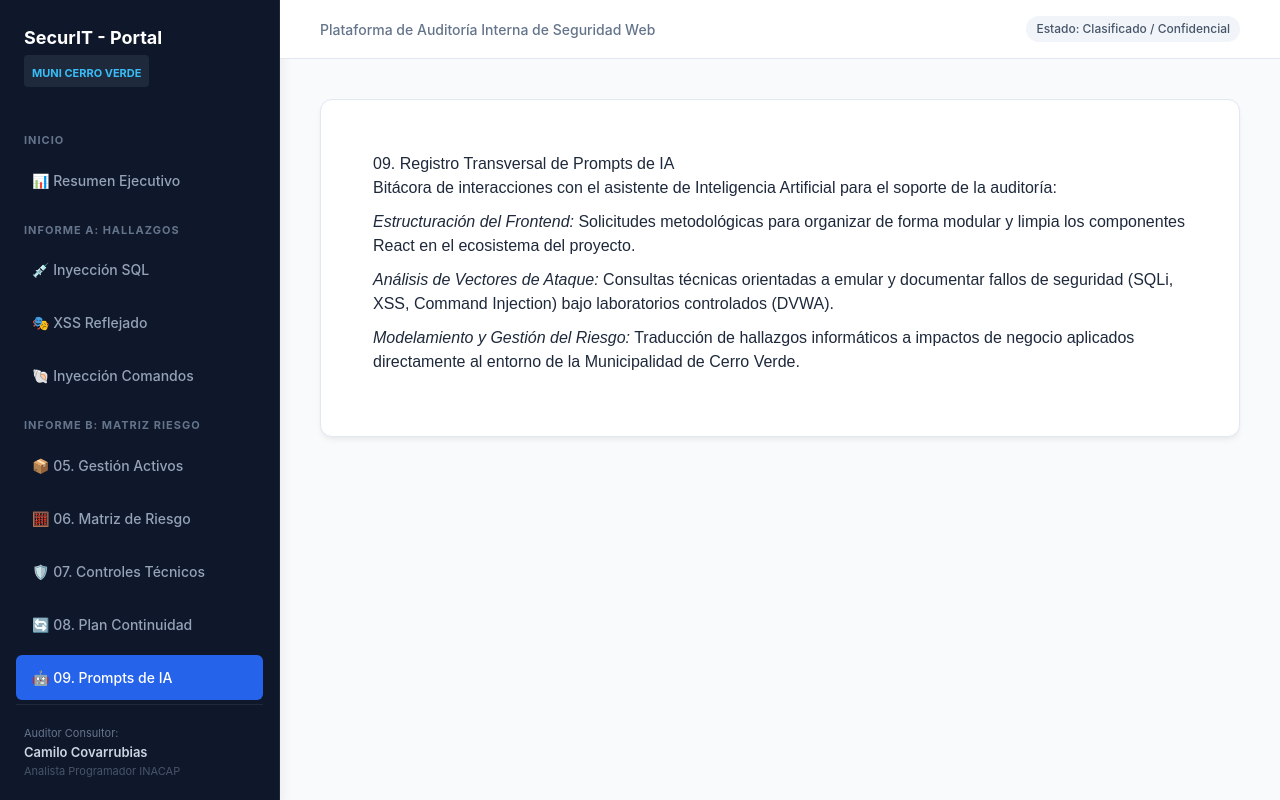
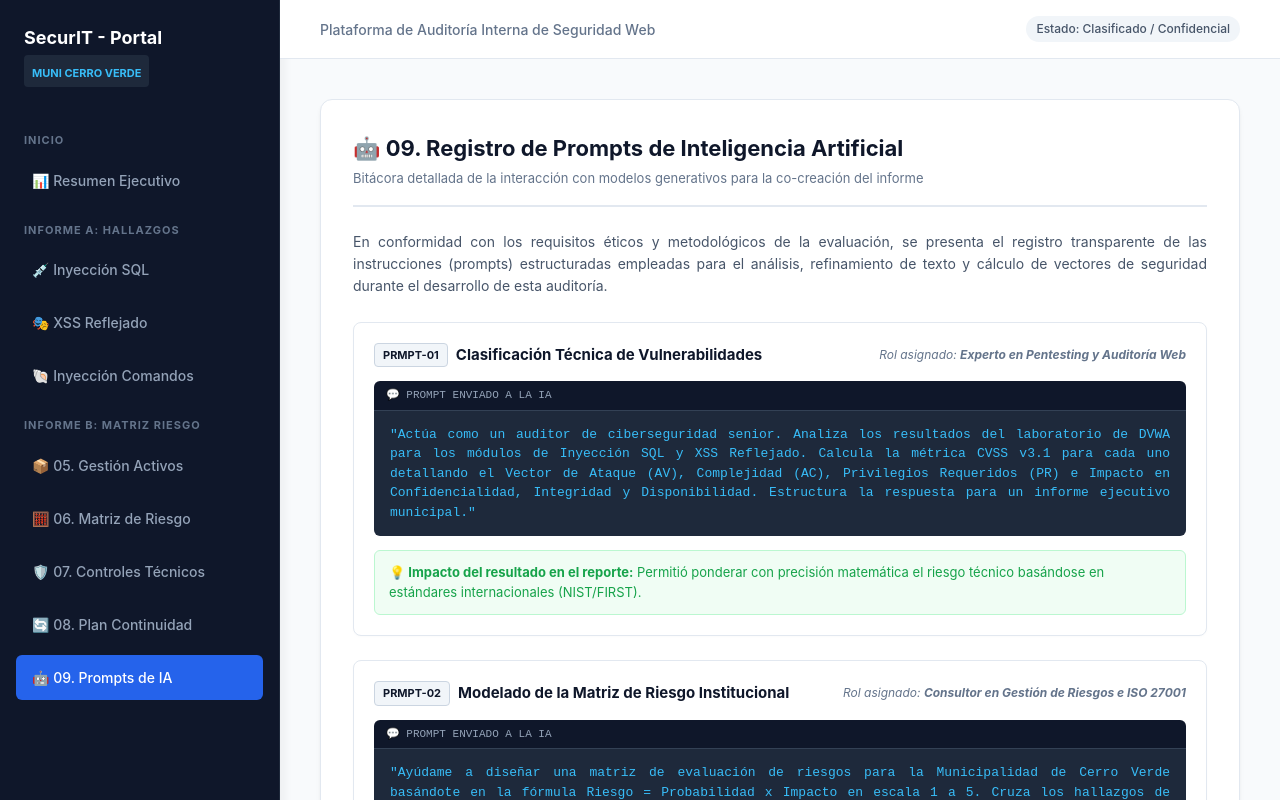
Before and after one commit to camilo15-cpu/auditoria_covcam, a React (Vite) app: page / in a window 1280 px wide. Both pictures are taken after a click on the button "🤖 09. Prompts de IA". Shown: the top 800 px of the page. Built offline with nearby package versions, Linux system fonts and the light colour scheme.

Commit message:
Proyecto completado: Modulo de Prompts IA implementado con diseño de consola y finalizacion general

```diff
--- a/src/components/Prompts.jsx
+++ b/src/components/Prompts.jsx
@@ -1,21 +1,103 @@
 import React from 'react';
 
 export default function Prompts() {
+  const registroPrompts = [
+    {
+      id: 'PRMPT-01',
+      objetivo: 'Clasificación Técnica de Vulnerabilidades',
+      rol: 'Experto en Pentesting y Auditoría Web',
+      prompt: 'Actúa como un auditor de ciberseguridad senior. Analiza los resultados del laboratorio de DVWA para los módulos de Inyección SQL y XSS Reflejado. Calcula la métrica CVSS v3.1 para cada uno detallando el Vector de Ataque (AV), Complejidad (AC), Privilegios Requeridos (PR) e Impacto en Confidencialidad, Integridad y Disponibilidad. Estructura la respuesta para un informe ejecutivo municipal.',
+      utilidad: 'Permitió ponderar con precisión matemática el riesgo técnico basándose en estándares internacionales (NIST/FIRST).'
+    },
+    {
+      id: 'PRMPT-02',
+      objetivo: 'Modelado de la Matriz de Riesgo Institucional',
+      rol: 'Consultor en Gestión de Riesgos e ISO 27001',
+      prompt: 'Ayúdame a diseñar una matriz de evaluación de riesgos para la Municipalidad de Cerro Verde basándote en la fórmula Riesgo = Probabilidad x Impacto en escala 1 a 5. Cruza los hallazgos de fallos web crítcos con el impacto reputacional y legal de la filtración de datos sensibles de ciudadanos. Genera una clasificación jerárquica clara.',
+      utilidad: 'Facilitó la traducción del impacto puramente técnico a métricas de impacto de negocio y continuidad operacional.'
+    }
+  ];
+
   return (
-    <div style={{ padding: '20px', fontFamily: 'Arial, sans-serif' }}>
-      <h2>09. Registro Transversal de Prompts de IA</h2>
-      <p>Bitácora de interacciones con el asistente de Inteligencia Artificial para el soporte de la auditoría:</p>
-      <ol>
-        <li style={{ margin: '10px 0' }}>
-          <em>Estructuración del Frontend:</em> Solicitudes metodológicas para organizar de forma modular y limpia los componentes React en el ecosistema del proyecto.
-        </li>
-        <li style={{ margin: '10px 0' }}>
-          <em>Análisis de Vectores de Ataque:</em> Consultas técnicas orientadas a emular y documentar fallos de seguridad (SQLi, XSS, Command Injection) bajo laboratorios controlados (DVWA).
-        </li>
-        <li style={{ margin: '10px 0' }}>
-          <em>Modelamiento y Gestión del Riesgo:</em> Traducción de hallazgos informáticos a impactos de negocio aplicados directamente al entorno de la Municipalidad de Cerro Verde.
-        </li>
-      </ol>
+    <div style={{ fontFamily: '"Inter", "Segoe UI", Arial, sans-serif', color: '#1e293b' }}>
+
+      {/* Encabezado */}
+      <div style={{ borderBottom: '2px solid #e2e8f0', paddingBottom: '16px', marginBottom: '24px' }}>
+        <h2 style={{ fontSize: '22px', fontWeight: '700', color: '#0f172a', margin: 0 }}>
+          🤖 09. Registro de Prompts de Inteligencia Artificial
+        </h2>
+        <p style={{ fontSize: '13px', color: '#64748b', margin: '4px 0 0 0' }}>
+          Bitácora detallada de la interacción con modelos generativos para la co-creación del informe
+        </p>
+      </div>
+
+      <p style={{ fontSize: '14px', lineHeight: '1.6', color: '#475569', marginBottom: '24px', textAlign: 'justify' }}>
+        En conformidad con los requisitos éticos y metodológicos de la evaluación, se presenta el registro transparente
+        de las instrucciones (prompts) estructuradas empleadas para el análisis, refinamiento de texto y cálculo de
+        vectores de seguridad durante el desarrollo de esta auditoría.
+      </p>
+
+      {/* Listado de Prompts */}
+      <div style={{ display: 'flex', flexDirection: 'column', gap: '24px' }}>
+        {registroPrompts.map((item) => (
+          <div key={item.id} style={{
+            backgroundColor: '#ffffff',
+            border: '1px solid #e2e8f0',
+            borderRadius: '8px',
+            padding: '20px',
+            boxShadow: '0 1px 3px rgba(0,0,0,0.02)'
+          }}>
+            {/* Header de tarjeta */}
+            <div style={{ display: 'flex', justifyContent: 'space-between', alignItems: 'center', marginBottom: '14px' }}>
+              <div style={{ display: 'flex', alignItems: 'center', gap: '8px' }}>
+                <span style={{ fontSize: '11px', fontWeight: 'bold', color: '#0f172a', backgroundColor: '#f1f5f9', padding: '3px 8px', borderRadius: '4px', border: '1px solid #cbd5e1' }}>
+                  {item.id}
+                </span>
+                <h3 style={{ fontSize: '15px', fontWeight: '700', color: '#0f172a', margin: 0 }}>
+                  {item.objetivo}
+                </h3>
+              </div>
+              <span style={{ fontSize: '12px', color: '#64748b', fontStyle: 'italic' }}>
+                Rol asignado: <strong>{item.rol}</strong>
+              </span>
+            </div>
+
+            {/* Cuadro simulador de Prompt (Terminal) */}
+            <div style={{ marginBottom: '14px' }}>
+              <div style={{ backgroundColor: '#0f172a', color: '#94a3b8', fontSize: '11px', padding: '6px 12px', borderTopLeftRadius: '6px', borderTopRightRadius: '6px', fontFamily: 'monospace', borderBottom: '1px solid #334155' }}>
+                💬 PROMPT ENVIADO A LA IA
+              </div>
+              <div style={{
+                backgroundColor: '#1e293b',
+                color: '#38bdf8',
+                fontFamily: '"Fira Code", monospace',
+                fontSize: '13px',
+                padding: '14px 16px',
+                borderBottomLeftRadius: '6px',
+                borderBottomRightRadius: '6px',
+                lineHeight: '1.5',
+                textAlign: 'justify',
+                whiteSpace: 'pre-wrap'
+              }}>
+                "{item.prompt}"
+              </div>
+            </div>
+
+            {/* Utilidad/Resultado */}
+            <div style={{
+              backgroundColor: '#f0fdf4',
+              border: '1px solid #bbf7d0',
+              borderRadius: '6px',
+              padding: '12px 14px',
+              fontSize: '13px',
+              color: '#16a34a'
+            }}>
+              <strong>💡 Impacto del resultado en el reporte:</strong> {item.utilidad}
+            </div>
+          </div>
+        ))}
+      </div>
+
     </div>
   );
 }
```
